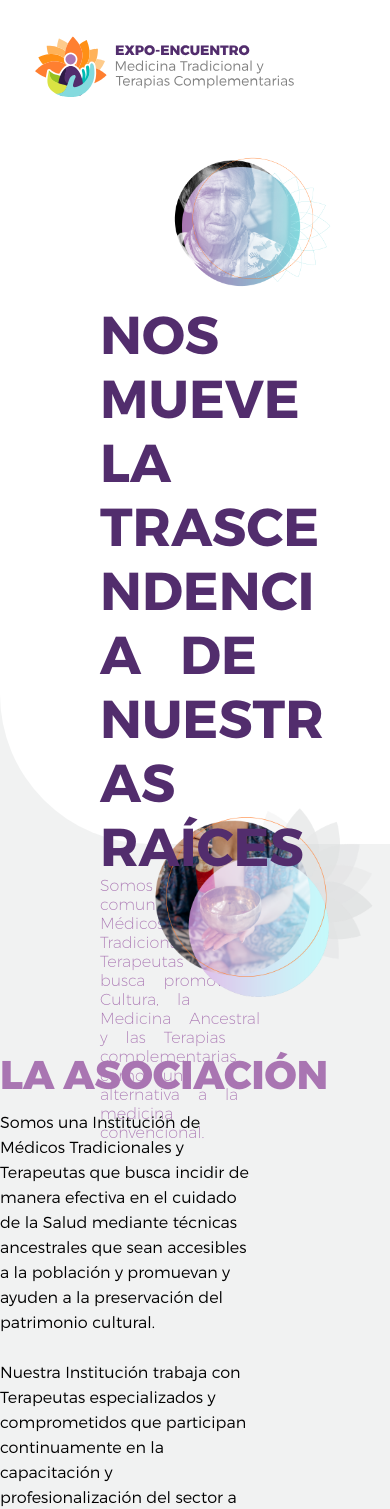
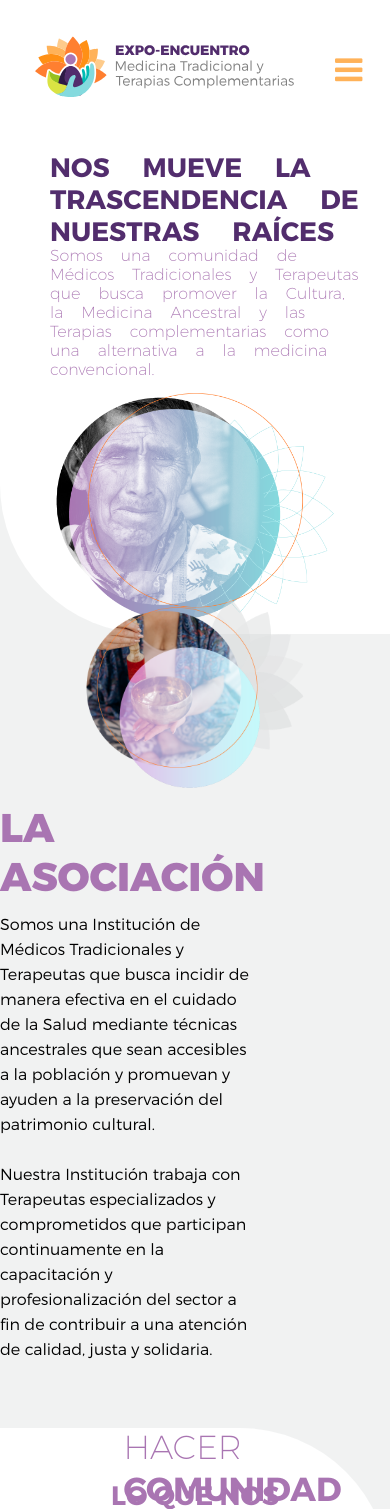
Before and after one commit to Ein-Bebop/ExpoMed, a PHP site: page /public/afiliacion.html in a window 390 px wide. Shown: the top 1509 px of the page. Run offline with PHP 8.4, Linux system fonts and the light colour scheme.

Commit message:
Avance responsive para afiliacion.html

```diff
--- a/public/afiliacion.html
+++ b/public/afiliacion.html
@@ -12,12 +12,15 @@
 
     <header id="header">
         <div id="header-logo"><img src="../assets/Logo_Color.svg"></div>
+        <label id="menu-open" class="icon-menu" onclick="openM();" style="color: #ffb259;"></label>
         <div id="header-bar">
+            <label id="menu-close" class="icon-cancel" onclick="closeM();" ></label>
             <div class="header-o" onclick="scIV1();" style="color: #ffb259;"><a>Talleres</a><span id="border-b"></span></div>
             <div class="header-o" onclick="scIV2();" style="color: #ffb259;"><a>Atención</a><span id="border-b"></span></div>
             <div class="header-o" onclick="scIV3();" style="color: #ffb259;"><a>Directorio</a><span id="border-b"></span></div>
-            <div class="header-o" onclick="scIV4();" style="color: #522d6d;"><a>Afiliación</a><span id="border-b"></span></div>
+            <div class="header-o" onclick="scIV4();" style="color: #522d6d;"  id="o-activo"><a>Afiliación</a><span id="border-b"></span></div>
         </div>
+        <div id="header-dim" onclick="closeM();"></div>
     </header>
 
     <div class="home-bienestar" style="background:#fff;border-bottom-left-radius: 150px;">
@@ -29,7 +32,7 @@
     <section class="se-vision" style="height: 55vh;padding-top: 50px;">
 
         <div class="se-vision-img">
-            <img src="../assets/Web_Asociacion_Afiliacion_IMG.png" style="width: 80%;margin-left: 100px;">
+            <img src="../assets/Web_Asociacion_Afiliacion_IMG.png">
         </div>
 
         <div class="se-vision-info">
@@ -204,5 +207,6 @@
         </div>
 
     </div>
+<script src="../js/header.js"></script>
 </body>
 </html>
--- a/public/directorio.html
+++ b/public/directorio.html
@@ -17,10 +17,10 @@
         <label id="menu-open" class="icon-menu" onclick="openM();"></label>
         <div id="header-bar">
             <label id="menu-close" class="icon-cancel" onclick="closeM();"></label>
-            <div class="header-o" onclick="scIV1();" style="color: #fff;"><a>Talleres</a><span id="border-b"></span></div>
-            <div class="header-o" onclick="scIV2();" style="color: #fff;"><a>Atención</a><span id="border-b"></span></div>
+            <div class="header-o" onclick="scIV1();" ><a>Talleres</a><span id="border-b"></span></div>
+            <div class="header-o" onclick="scIV2();" ><a>Atención</a><span id="border-b"></span></div>
             <div class="header-o" onclick="scIV3();" id="o-activo" ><a>Directorio</a><span id="border-b"></span></div>
-            <div class="header-o" onclick="scIV4();" style="color: #fff;"><a>Afiliación</a><span id="border-b"></span></div>
+            <div class="header-o" onclick="scIV4();" ><a>Afiliación</a><span id="border-b"></span></div>
         </div>
         <div id="header-dim" onclick="closeM();"></div>
     </header>
--- a/styles/_afiliacion.scss
+++ b/styles/_afiliacion.scss
@@ -382,3 +382,52 @@
         }
     }
 }
+
+@media (max-width:1000px) {
+    .af-tit-text{
+        padding-top: 200px !important;
+    }
+}
+//Home Seccion IMG
+@media (max-width:800px) {
+
+    .home-bienestar{
+        height: max-content !important;
+    }
+    .af-img{
+        position: inherit;
+        width: 80%;
+        display: block;
+        margin-left: auto;
+        margin-right: auto;
+    }
+}
+
+@media (min-width:320px) {
+    .af-tit-text{
+        padding-top: 150px !important;
+        width: 80% !important;
+        margin-left: 50px !important;
+        font-size: 20pt !important;
+    }
+
+    .af-desc-text{
+        width: 80% !important;
+        margin-left: 50px !important;
+    }
+}
+
+@media (min-width:800px) {
+    .af-tit-text{
+        font-size: 20pt !important;
+        padding-top: 300px !important;
+        width: 65% !important;
+        margin-left: 100px !important;
+        font-size: 40pt !important;
+    }
+
+    .af-desc-text{
+        width: 45% !important;
+        margin-left: 100px !important;
+    }
+}
--- a/styles/_home.scss
+++ b/styles/_home.scss
@@ -985,10 +985,15 @@ body{
         margin-bottom: 30px;
     }
 
-
-
     .se-vision{
         height: 100vh !important;
+        .se-vision-tit{
+            padding-left: 10%;
+        }
+
+        .se-vision-desc{
+            padding-left: 10%;
+        }
 
         .se-vision-img{
             width: 80% !important;
@@ -1072,6 +1077,18 @@ body{
         .resena-texto{
             width: 90% !important;
         }
+    }
+}
+
+@media (min-width:601px){
+    .separacion-triptico{
+        height: 50% !important;
+    }
+}
+
+@media (min-width:842px){
+    .separacion-triptico{
+        height: 100% !important;
     }
 }
 
--- a/styles/_variables.scss
+++ b/styles/_variables.scss
@@ -126,9 +126,9 @@ $azulClaro: #84dade;
         align-content: center;
 
         .se-vision-tit{
-            widows: 90%;
+            width: 90%;
             height: max-content;
-            padding-left: 10%;
+            // padding-left: 10%;
             font-family: MontExtraBold;
             font-size: 30pt;
             text-transform: uppercase;
@@ -137,9 +137,9 @@ $azulClaro: #84dade;
         .se-vision-desc{
             margin-top: 30px;
             font-family: MontLight;
-            widows: 90%;
+            width: 90%;
             height: max-content;
-            padding-left: 10%;
+            /* padding-left: 10%; */
         }
         .se-vision-button{
             width: 200px;
@@ -161,8 +161,12 @@ $azulClaro: #84dade;
     .se-vision-img{
         width: 50%;
 
+
         img{
-            width: 70%;
+            width: 80%;
+            display: block;
+            margin-left: auto;
+            margin-right: auto;
         }
     }
 }
--- a/styles/style.css
+++ b/styles/style.css
@@ -216,11 +216,10 @@
 }
 
 .se-vision .se-vision-info .se-vision-tit {
-  widows: 90%;
+  width: 90%;
   height: -webkit-max-content;
   height: -moz-max-content;
   height: max-content;
-  padding-left: 10%;
   font-family: MontExtraBold;
   font-size: 30pt;
   text-transform: uppercase;
@@ -230,11 +229,11 @@
 .se-vision .se-vision-info .se-vision-desc {
   margin-top: 30px;
   font-family: MontLight;
-  widows: 90%;
+  width: 90%;
   height: -webkit-max-content;
   height: -moz-max-content;
   height: max-content;
-  padding-left: 10%;
+  /* padding-left: 10%; */
 }
 
 .se-vision .se-vision-info .se-vision-button {
@@ -265,7 +264,10 @@
 }
 
 .se-vision .se-vision-img img {
-  width: 70%;
+  width: 80%;
+  display: block;
+  margin-left: auto;
+  margin-right: auto;
 }
 
 .se-aprende {
@@ -872,6 +874,54 @@
   }
   .conocermas .conocermas-desc {
     font-size: .6rem;
+  }
+}
+
+@media (max-width: 1000px) {
+  .af-tit-text {
+    padding-top: 200px !important;
+  }
+}
+
+@media (max-width: 800px) {
+  .home-bienestar {
+    height: -webkit-max-content !important;
+    height: -moz-max-content !important;
+    height: max-content !important;
+  }
+  .af-img {
+    position: inherit;
+    width: 80%;
+    display: block;
+    margin-left: auto;
+    margin-right: auto;
+  }
+}
+
+@media (min-width: 320px) {
+  .af-tit-text {
+    padding-top: 150px !important;
+    width: 80% !important;
+    margin-left: 50px !important;
+    font-size: 20pt !important;
+  }
+  .af-desc-text {
+    width: 80% !important;
+    margin-left: 50px !important;
+  }
+}
+
+@media (min-width: 800px) {
+  .af-tit-text {
+    font-size: 20pt !important;
+    padding-top: 300px !important;
+    width: 65% !important;
+    margin-left: 100px !important;
+    font-size: 40pt !important;
+  }
+  .af-desc-text {
+    width: 45% !important;
+    margin-left: 100px !important;
   }
 }
 
@@ -2527,6 +2577,12 @@ body {
   .se-vision {
     height: 100vh !important;
   }
+  .se-vision .se-vision-tit {
+    padding-left: 10%;
+  }
+  .se-vision .se-vision-desc {
+    padding-left: 10%;
+  }
   .se-vision .se-vision-img {
     width: 80% !important;
     margin-left: auto;
@@ -2593,6 +2649,18 @@ body {
   }
   .resena .resena-texto {
     width: 90% !important;
+  }
+}
+
+@media (min-width: 601px) {
+  .separacion-triptico {
+    height: 50% !important;
+  }
+}
+
+@media (min-width: 842px) {
+  .separacion-triptico {
+    height: 100% !important;
   }
 }
 
```
Also changed, not shown: 1 other file.
